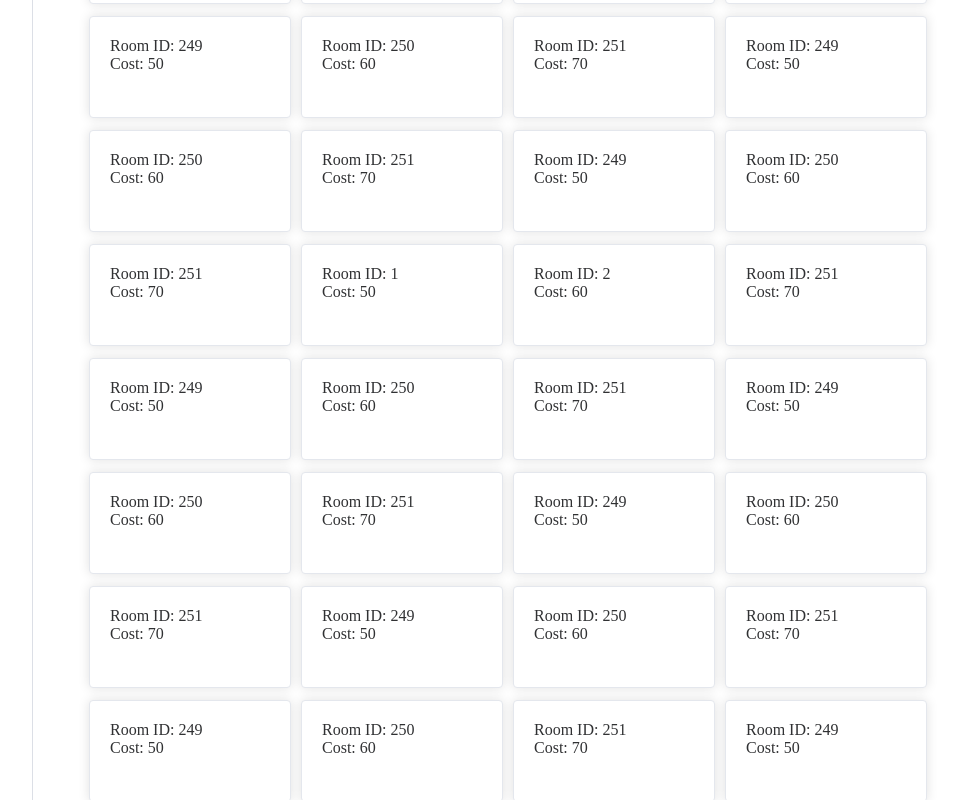
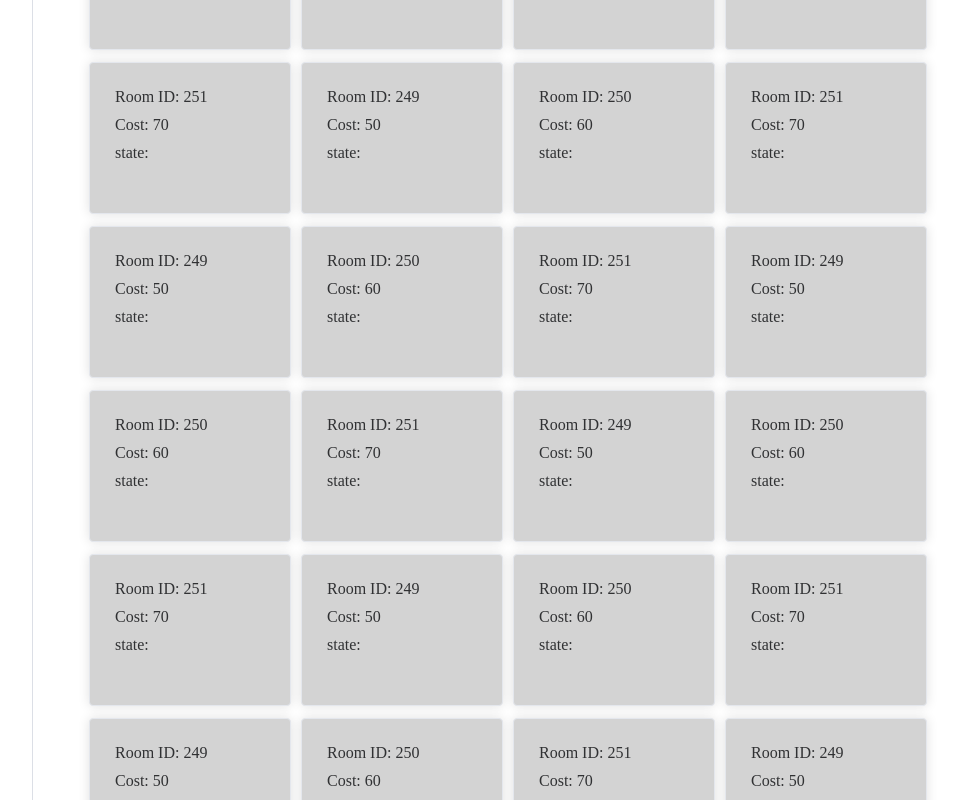
Before and after one commit to SamuraiBUPT/bupt-hotel-management, a Vue app in the folder frontend/: page /#/manager in a window 1280 px wide. Shown: the part 340-1140 px from the top of the page, without its empty margins (225-1184 px from the left). Built offline with nearby package versions, Linux system fonts and the light colour scheme.

Commit message:
bool1020 update

```diff
--- a/frontend/src/components/RoomGrid/roomgrid.vue
+++ b/frontend/src/components/RoomGrid/roomgrid.vue
@@ -1,8 +1,9 @@
 <template>
   <el-card @click="OfferDetail" @mouseover="handleMouseOver" @mouseout="handleMouseOut"
-  :class="{hovered: isHovered}" style="width: 200px; height: 100px;">
-    <div class="text item">Room ID: {{ room_id }}</div>
-    <div class="text item">Cost: {{ cost }}</div>
+  :class="{hovered: isHovered, 'green-bg': state === 'empty', 'gray-bg': state !== 'empty'}" style="width: 200px; height: 150px;">
+    <div class="text item" style="padding: 5px;">Room ID: {{ room_id }}</div>
+    <div class="text item" style="padding: 5px;">Cost: {{ cost }}</div>
+    <div class="text item" style="padding: 5px;">state: {{ state }}</div>
   </el-card>
 </template>
 
@@ -10,7 +11,8 @@
 export default {
   props: {
     room_id: Number,
-    cost: Number
+    cost: Number,
+    state: String,
   },
   data() {
     return {
@@ -45,6 +47,13 @@ export default {
   border: 1px solid rgb(29, 168, 215);
   cursor: pointer;
 }
+.el-card.green-bg {
+  background-color: #C8E6C9;
+}
+
+.el-card.gray-bg {
+  background-color: #d3d3d3;
+}
 
 /* 可以根据需要添加其他样式 */
 </style>
--- a/frontend/src/views/manager_panel/PanelView.vue
+++ b/frontend/src/views/manager_panel/PanelView.vue
@@ -3,14 +3,17 @@
     <el-aside>
       <MenuRight class="menu" />
     </el-aside>
-    <el-container style="display: flex; flex-wrap: wrap;">
+    <el-container style="display: flex; flex-wrap: wrap; width: 100%;">
+      <el-header style="width: 100%; background-color: lightblue;">Header</el-header>
+      <el-container style="display: flex; flex-wrap: wrap; width: 100%;">
         <div
           v-for="(room, index) in rooms"
           :key="index"
           style="width: 200px; margin: 6px; padding: 0;"
         >
-        <RoomGrid :room_id="room.id" :cost="room.cost" style="margin: 0; padding: 0;" />
+          <RoomGrid :room_id="room.id" :cost="room.cost" :state="room.state" style="margin: 0; padding: 0;" />
         </div>
+      </el-container>
     </el-container>
   </el-container>
 </template>
@@ -23,48 +26,44 @@ export default {
   data() {
     return {
       rooms: [
-        { id: 1, cost: 50 },
-        { id: 2, cost: 60 },
-        { id: 251, cost: 70 },
-        { id: 249, cost: 50 },
-        { id: 250, cost: 60 },
-        { id: 251, cost: 70 },
-        { id: 249, cost: 50 },
-        { id: 250, cost: 60 },
-        { id: 251, cost: 70 },
-        { id: 249, cost: 50 },
-        { id: 250, cost: 60 },
-        { id: 251, cost: 70 },
-        { id: 249, cost: 50 },
-        { id: 250, cost: 60 },
-        { id: 251, cost: 70 },
-        { id: 249, cost: 50 },
-        { id: 250, cost: 60 },
-        { id: 251, cost: 70 },
-        { id: 249, cost: 50 },
-        { id: 250, cost: 60 },
-        { id: 251, cost: 70 },
-        { id: 1, cost: 50 },
-        { id: 2, cost: 60 },
-        { id: 251, cost: 70 },
-        { id: 249, cost: 50 },
-        { id: 250, cost: 60 },
-        { id: 251, cost: 70 },
-        { id: 249, cost: 50 },
-        { id: 250, cost: 60 },
-        { id: 251, cost: 70 },
-        { id: 249, cost: 50 },
-        { id: 250, cost: 60 },
-        { id: 251, cost: 70 },
-        { id: 249, cost: 50 },
-        { id: 250, cost: 60 },
-        { id: 251, cost: 70 },
-        { id: 249, cost: 50 },
-        { id: 250, cost: 60 },
-        { id: 251, cost: 70 },
-        { id: 249, cost: 50 },
-        { id: 250, cost: 60 },
-        { id: 251, cost: 70 },
+        { id: 1, cost: 50, state: "empty" },
+        { id: 2, cost: 60, state: "empty"  },
+        { id: 251, cost: 70, state: " " },
+        { id: 249, cost: 50, state: " " },
+        { id: 250, cost: 60, state: " " },
+        { id: 251, cost: 70, state: " " },
+        { id: 249, cost: 50, state: " " },
+        { id: 250, cost: 60, state: " " },
+        { id: 251, cost: 70, state: " " },
+        { id: 249, cost: 50, state: " " },
+        { id: 250, cost: 60, state: " " },
+        { id: 251, cost: 70, state: " " },
+        { id: 249, cost: 50, state: " " },
+        { id: 250, cost: 60, state: " " },
+        { id: 251, cost: 70, state: " " },
+        { id: 249, cost: 50, state: " " },
+        { id: 250, cost: 60, state: " " },
+        { id: 251, cost: 70, state: " " },
+        { id: 249, cost: 50, state: " " },
+        { id: 250, cost: 60, state: " " },
+        { id: 251, cost: 70, state: " " },
+        { id: 249, cost: 50, state: " " },
+        { id: 250, cost: 60, state: " " },
+        { id: 251, cost: 70, state: " " },
+        { id: 249, cost: 50, state: " " },
+        { id: 250, cost: 60, state: " " },
+        { id: 251, cost: 70, state: " " },
+        { id: 249, cost: 50, state: " " },
+        { id: 250, cost: 60, state: " " },
+        { id: 251, cost: 70, state: " " },
+        { id: 249, cost: 50, state: " " },
+        { id: 250, cost: 60, state: " " },
+        { id: 251, cost: 70, state: " " },
+        { id: 249, cost: 50, state: " " },
+        { id: 250, cost: 60, state: " " },
+        { id: 251, cost: 70, state: " " },
+        { id: 249, cost: 50, state: " " },
+        { id: 250, cost: 60, state: " " },
         // 这里需要用数据库捕获信息
       ],
     }
```
Lines whose indentation alone changed are shown as unchanged.
